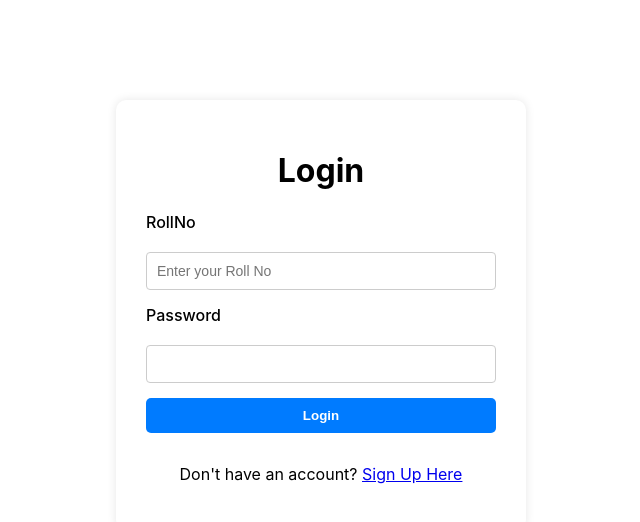
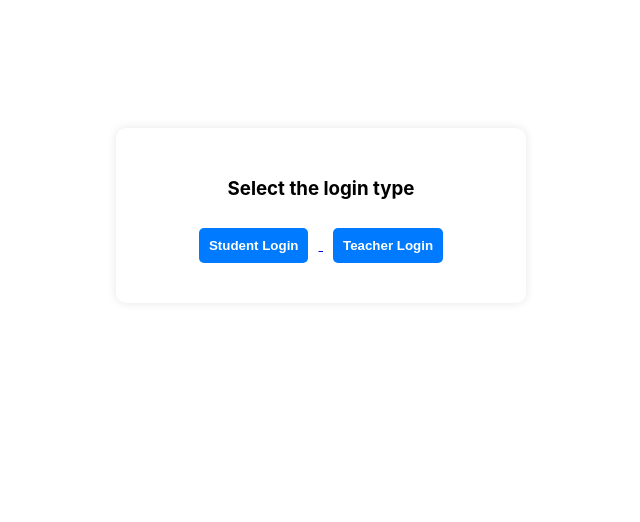
Before and after one commit to Deepak-1130/Digital-Attendance, a React (Create React App) app: page / in a window 1280 px wide. Shown: the top 522 px of the page, without its empty margins (319-959 px from the left). Built offline with nearby package versions, Linux system fonts and the light colour scheme.

Commit message:
home page added

```diff
--- a/src/App.js
+++ b/src/App.js
@@ -1,16 +1,20 @@
 import React from "react";
 import { BrowserRouter, Routes, Route } from "react-router-dom";
 import LoginPage from "./Components/loginPage";
+import { useState } from "react";
 import SignUpPage from "./Components/signUpPage";
-
+import Home from "./Components/home";
 function App() {
+   //State declaration
+    const [loginType, setLoginType] =useState("");
   return (
     <BrowserRouter>
-      <Routes>
-        <Route path="/" element={<LoginPage />} />
-        <Route path="/signUp" element={<SignUpPage />} />
-      </Routes>
+    <Routes>
+      <Route path="/" element={<Home setLoginType={setLoginType} />} />
+      <Route path="/login" element={<LoginPage loginType={loginType}/>}/>
+    </Routes>
     </BrowserRouter>
+
   );
 }
 
--- /dev/null
+++ b/src/Components/home.jsx
@@ -0,0 +1,15 @@
+import React from "react";
+import "../StyleSheets/home.css";
+import { useState} from "react";
+import { Link } from "react-router-dom";
+const Home = ({setLoginType}) =>{
+
+return(
+    <div className="home">
+        <h3>Select the login type</h3>
+       <Link to="/login"> <button onClick={()=>setLoginType("Student")}>Student Login</button></Link>
+       <Link to="/login"k> <button onClick={()=>setLoginType("Teacher")}>Teacher Login</button></Link>
+        </div>
+)
+}
+export default Home ;
--- a/src/Components/loginPage.jsx
+++ b/src/Components/loginPage.jsx
@@ -3,7 +3,7 @@ import { useState } from "react";
 import "../StyleSheets/loginPage.css";
 import { Link } from "react-router-dom";
 // login Component
-const LoginPage = () => {
+const LoginPage = ({loginType}) => {
     //Function declaration
     // Handle submit
     const handleSubmit = (e) => {
@@ -26,7 +26,7 @@ const LoginPage = () => {
                 <h1>Login</h1>
                 <form onSubmit={handleSubmit}>
 
-                    <label htmlFor="rollNo" id="rollNoLabel" className="input-label">RollNo</label>
+                    <label htmlFor="rollNo" id="rollNoLabel" className="input-label">{loginType} ID</label>
                     <input
                         autoComplete="off"
                         id="rollNo"
@@ -35,7 +35,7 @@ const LoginPage = () => {
                         value={rollNo}
                         max-length={11}
                         onChange={(e) => setRollNo(checkNumberType(e.target.value))}
-                        placeholder="Enter your Roll No">
+                        placeholder="Enter your ID No">
                     </input>
 
                     <label htmlFor="password" id="password" className="input-label">Password</label>
@@ -49,7 +49,7 @@ const LoginPage = () => {
                     >
                     </input>
                     <button type="submit" className="Login-Button">Login </button>
-                    <p>Don't have an account?  <Link to="/signUp">Sign Up Here </Link></p>
+                    <p>Don't have an account?<Link to="/signUp">Sign Up Here </Link></p>
 
 
                 </form >
--- /dev/null
+++ b/src/StyleSheets/home.css
@@ -0,0 +1,23 @@
+.home{
+    width: 350px;
+    margin: 10% auto ;
+    padding: 30px;
+    border-radius: 10px;
+    box-shadow: 0 0 10px rgba(0, 0, 0, 0.1);
+    background-color: #fff;
+    text-align: center;
+    flex-wrap: wrap ;
+}
+.home button {
+    padding: 10px;
+    background-color: #007bff;
+    color: white;
+    font-weight: bold;
+    border: none;
+    border-radius: 5px;
+    cursor: pointer;
+    margin: 10px ;
+}
+.home button:hover {
+    background-color: #0056b3;
+}
```
